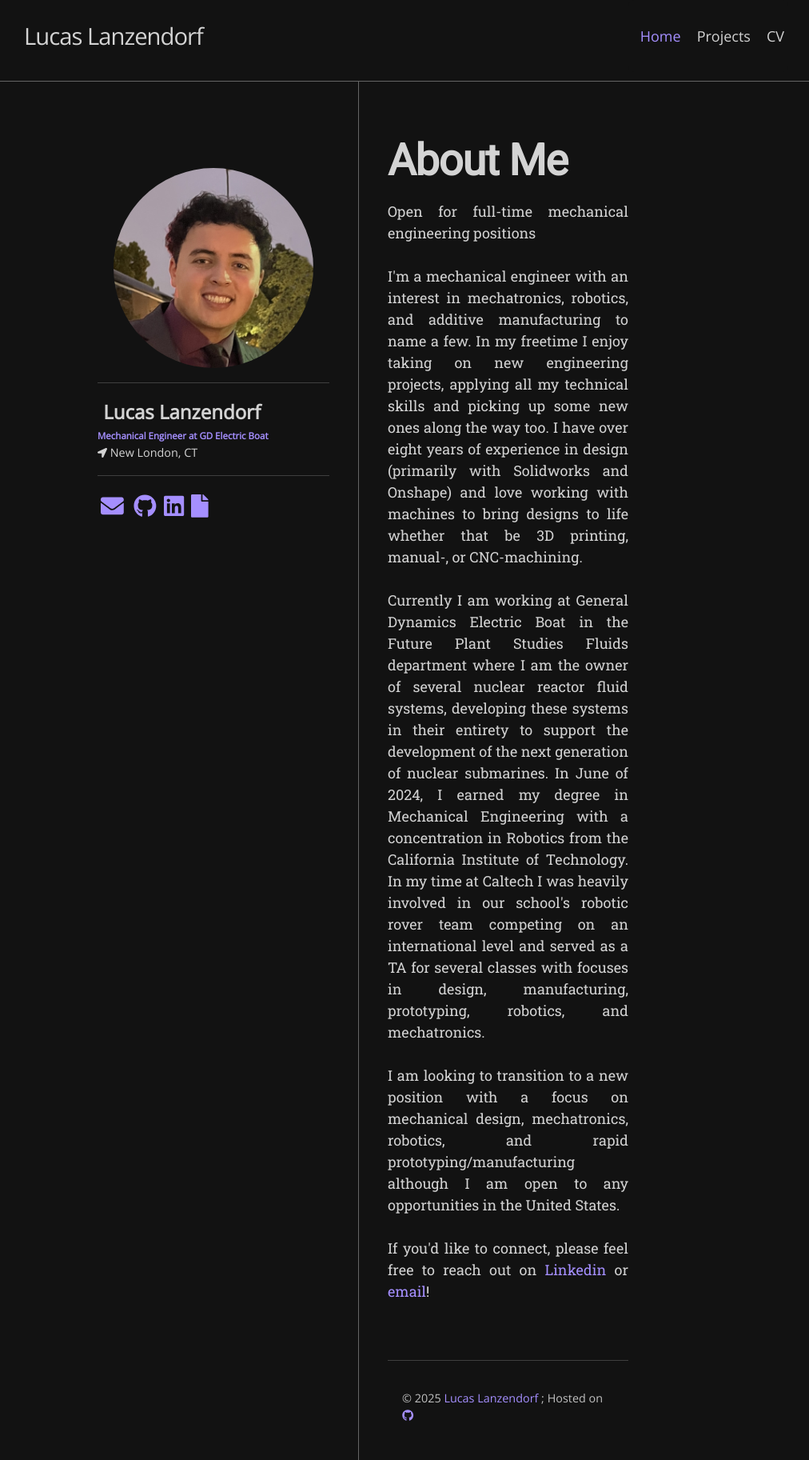
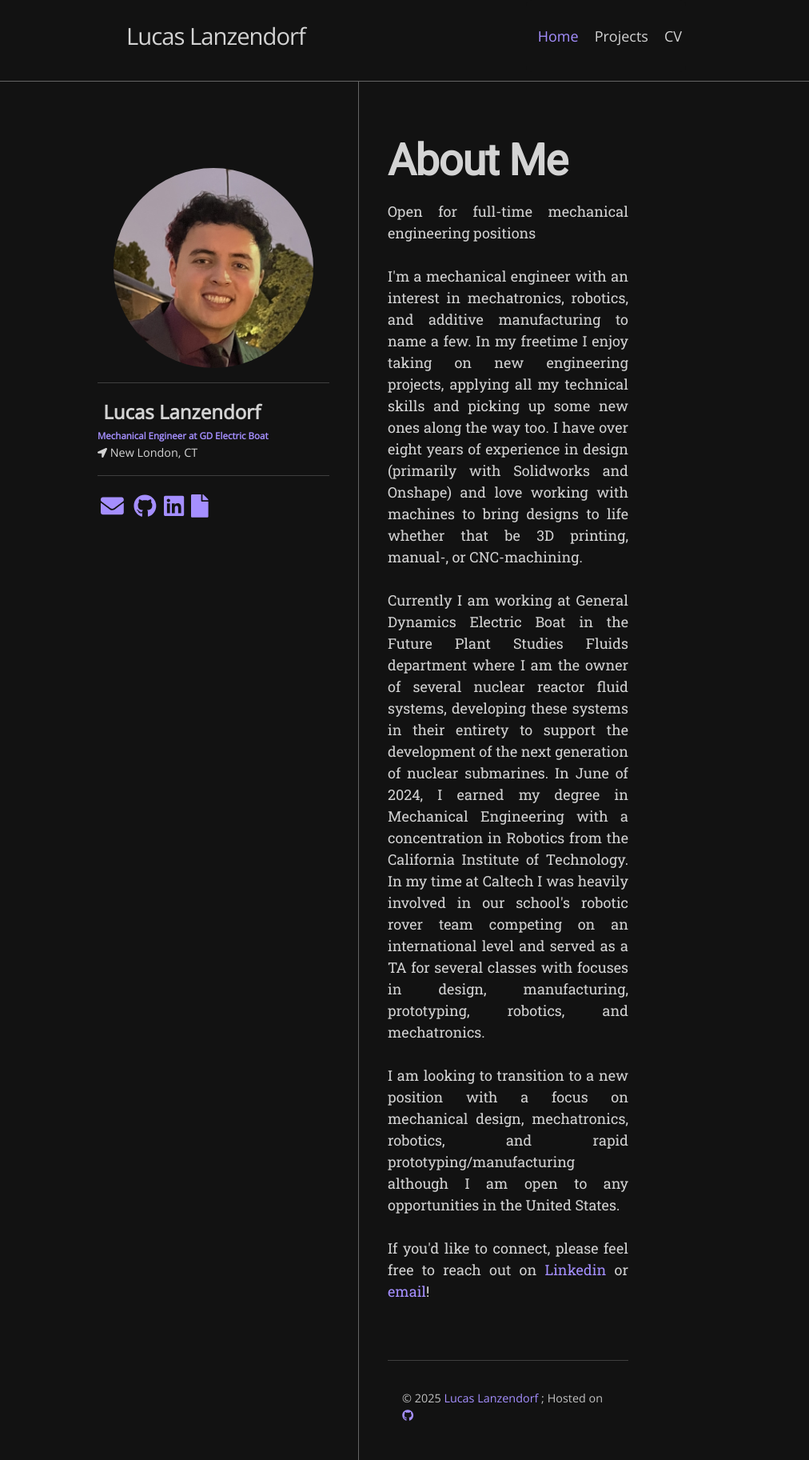
Before and after one commit to Lanzendorf/lanzendorf.github.io, a Jekyll site: the page built from index.html, in a window 1280 px wide. Shown: the whole page at 80% size, without its empty margins (60-1072 px from the left). Built offline with Jekyll 4.4.1, drawn with Linux system fonts in a browser that asks for light colours; nearby versions of some CDN libraries; some web fonts are replaced; the list of posts is cut into pages by our own code.

Commit message:
Update base.scss

```diff
--- a/_sass/hamilton/base.scss
+++ b/_sass/hamilton/base.scss
@@ -204,11 +204,4 @@
   margin-top: 0;
 
 
-
-  @media screen and (min-width: $on-large) {
-    //max-width: calc(#{$content-width} - (#{$spacing-unit} * 2));
-
-    margin-right:0;
-    margin-left:0;
-  }
 }
```
